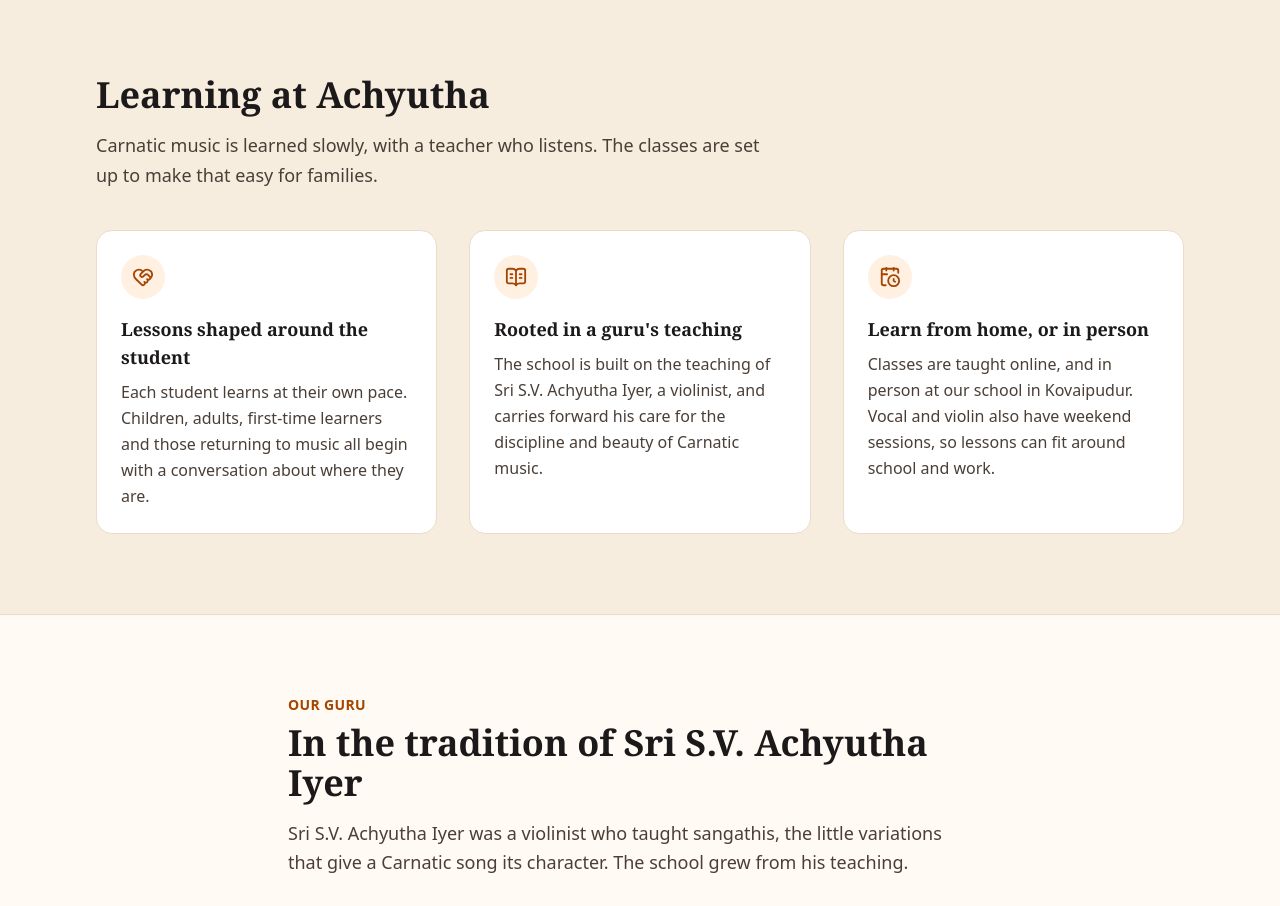
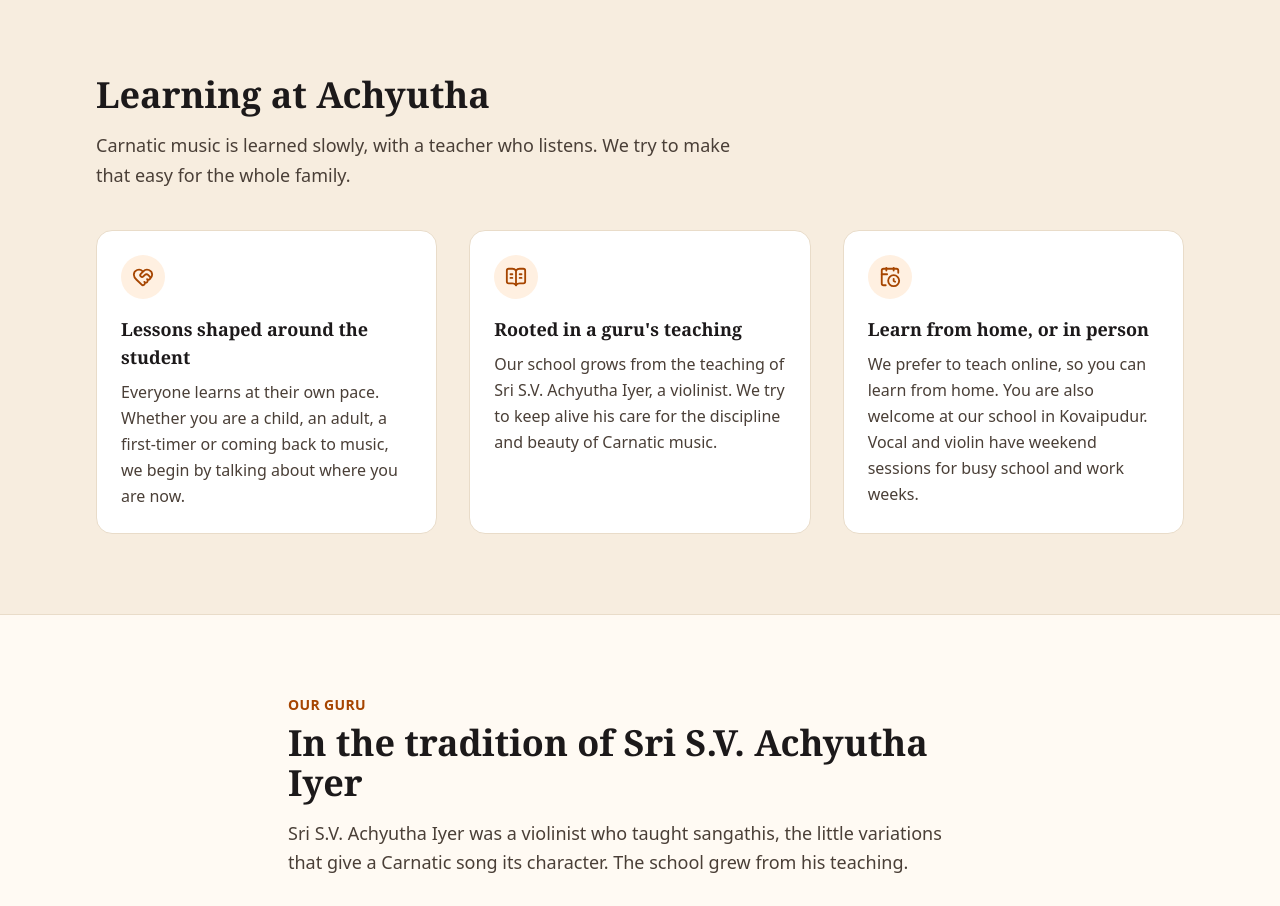
Before and after one commit to bharathwaaj/achyuthamusicschool, an Astro site: page / in a window 1280 px wide. Shown: the part 1620-2526 px from the top of the page. Built offline with nearby package versions, Linux system fonts and the light colour scheme; Astro itself is replaced by a stand-in of ours.

Commit message:
fix(pages): warm up the learning section copy
The three learning points were written as statements about the
school, such as The school is built on, rather than as an
invitation to the reader.

- Speak to the reader directly: whether you are a child, an
  adult, a first-timer or coming back to music.
- Describe the guru's teaching as something the school tries to
  keep alive, and describe the in-person school as a welcome.
- Keep the facts the same.

```diff
--- a/src/pages/index.astro
+++ b/src/pages/index.astro
@@ -26,17 +26,17 @@ const whyPoints = [
   {
     icon: HeartHandshake,
     title: 'Lessons shaped around the student',
-    text: 'Each student learns at their own pace. Children, adults, first-time learners and those returning to music all begin with a conversation about where they are.',
+    text: 'Everyone learns at their own pace. Whether you are a child, an adult, a first-timer or coming back to music, we begin by talking about where you are now.',
   },
   {
     icon: BookOpenText,
     title: 'Rooted in a guru\'s teaching',
-    text: `The school is built on the teaching of ${site.guru}, a violinist, and carries forward his care for the discipline and beauty of Carnatic music.`,
+    text: `Our school grows from the teaching of ${site.guru}, a violinist. We try to keep alive his care for the discipline and beauty of Carnatic music.`,
   },
   {
     icon: CalendarClock,
     title: 'Learn from home, or in person',
-    text: 'Classes are taught online, and in person at our school in Kovaipudur. Vocal and violin also have weekend sessions, so lessons can fit around school and work.',
+    text: 'We prefer to teach online, so you can learn from home. You are also welcome at our school in Kovaipudur. Vocal and violin have weekend sessions for busy school and work weeks.',
   },
 ];
 
@@ -164,7 +164,7 @@ const faqs = [
     <Container size="wide">
       <SectionHeading
         title="Learning at Achyutha"
-        lead="Carnatic music is learned slowly, with a teacher who listens. The classes are set up to make that easy for families."
+        lead="Carnatic music is learned slowly, with a teacher who listens. We try to make that easy for the whole family."
       />
       <div class="mt-10 grid gap-8 md:grid-cols-3">
         {whyPoints.map((point) => (
```
